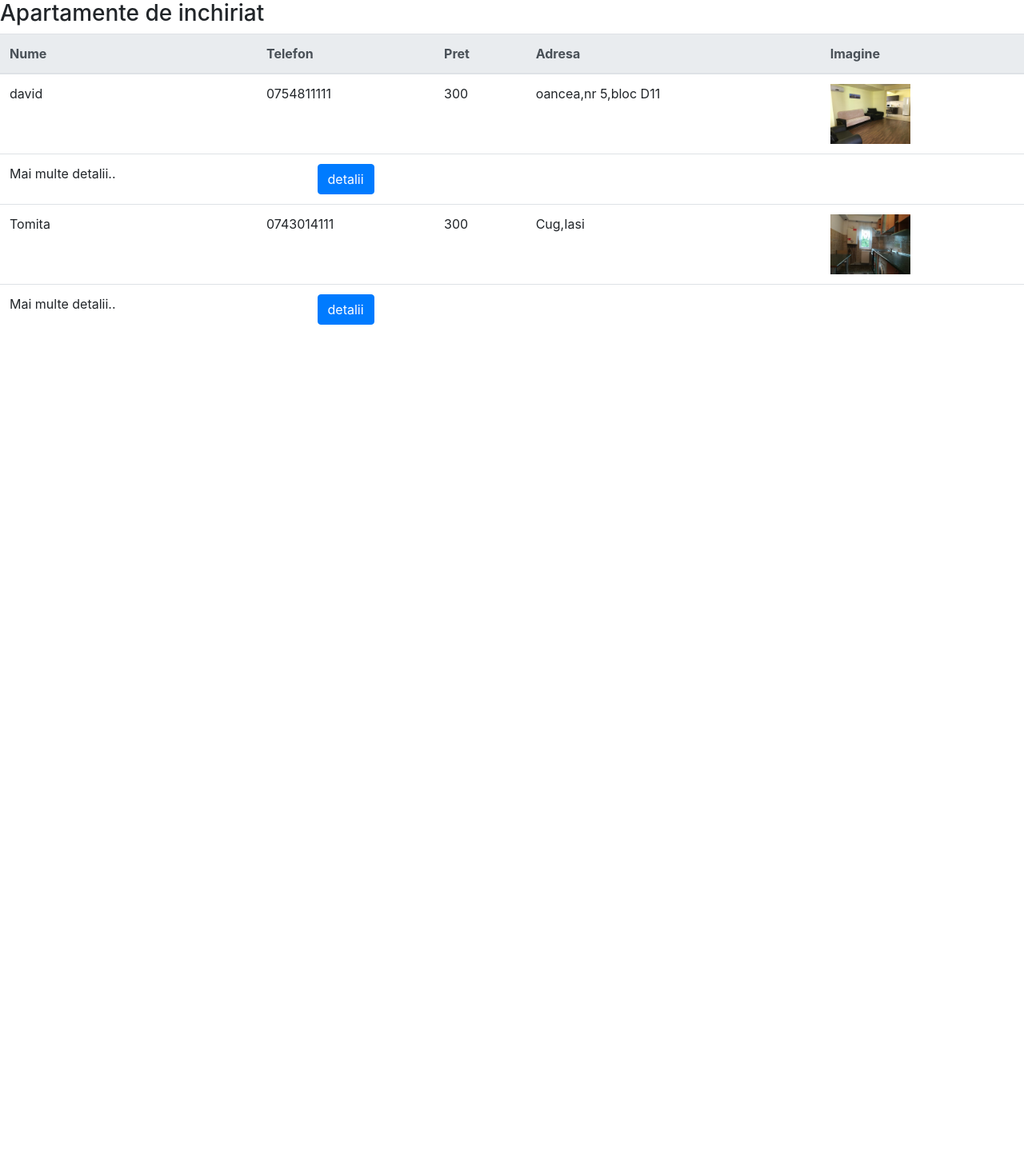
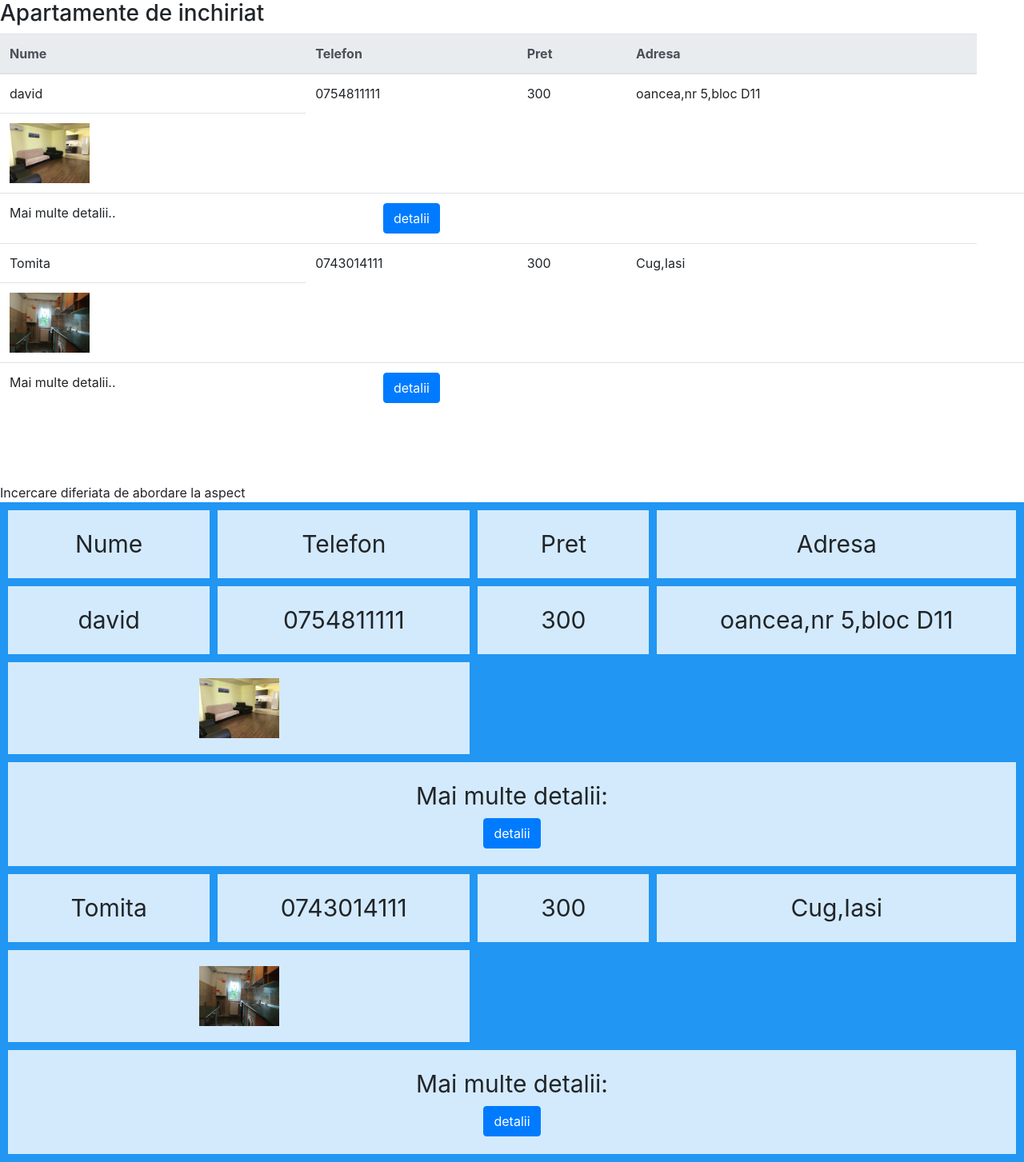
Before and after one commit to BranDavidIonel/ApartamenteDeInchiriat, a CodeIgniter app: page /database/ in a window 1280 px wide. Shown: the part 96-1549 px from the top of the page at 80% size. Before the commit the page ends 502 px from the top, so only its background shows below. Run offline with CodeIgniter, Linux system fonts and the light colour scheme; data comes from the database, SQL or seed files in the repository; some libraries are stand-ins or nearby versions.

Commit message:
try other option for v_apartament

```diff
--- a/application/views/header.php
+++ b/application/views/header.php
@@ -9,6 +9,7 @@
         <script src="https://code.jquery.com/jquery-3.2.1.slim.min.js" integrity="sha384-KJ3o2DKtIkvYIK3UENzmM7KCkRr/rE9/Qpg6aAZGJwFDMVNA/GpGFF93hXpG5KkN" crossorigin="anonymous"></script>
         <script src="https://cdnjs.cloudflare.com/ajax/libs/popper.js/1.12.9/umd/popper.min.js" integrity="sha384-ApNbgh9B+Y1QKtv3Rn7W3mgPxhU9K/ScQsAP7hUibX39j7fakFPskvXusvfa0b4Q" crossorigin="anonymous"></script>
         <script src="https://maxcdn.bootstrapcdn.com/bootstrap/4.0.0/js/bootstrap.min.js" integrity="sha384-JZR6Spejh4U02d8jOt6vLEHfe/JQGiRRSQQxSfFWpi1MquVdAyjUar5+76PVCmYl" crossorigin="anonymous"></script>
+        <link rel="stylesheet" type="text/css" href=" <?php echo base_url().'/assets/css/style_v_apartamente.css';?>"
     </head>
 
     <enav class="navbar navbar-expand-lg navbar-light bg-info">
--- a/application/views/v_apartamente.php
+++ b/application/views/v_apartamente.php
@@ -11,7 +11,7 @@
         <th>Telefon</th>
         <th>Pret</th>
         <th>Adresa</th>
-        <th>Imagine</th>
+        <!--<th>Imagine</th>-->
       </tr>
     </thead>
     <tbody>
@@ -34,7 +34,8 @@
         <td><?php echo $post->telefon;?></td>
         <td><?php echo $post->pret;?></td>
         <td><?php echo $post->adresa;?></td>
-
+      </tr>
+      <tr>
         <?php
         $imagini=$post->imagine;
         $imaginiSplit= explode(',', $imagini);
@@ -69,4 +70,40 @@
       <?php endif;?>
     </tbody>
   </table>
+
+   <!-- other option for table with date   -->
+   <br><br><br>
+   Incercare diferiata de abordare la aspect
+   <br>
+   <div class="grid-container">
+  <div class="itemHeader">Nume</div>
+  <div class="itemHeader">Telefon</div>
+  <div class="itemHeader">Pret</div>
+  <div class="itemHeader">Adresa</div>
+   <?php if(count($posts)):?>
+   <?php foreach ($posts as $post):?>
+   <?php echo '<div class="itemLineCol1">'.$post->nume.'</div>';?>
+   <?php echo '<div class="itemLineCol2">'.$post->telefon.'</div>';?>
+   <?php echo '<div class="itemLineCol3">'.$post->pret.'</div>';?>
+   <?php echo '<div class="itemLineCol4">'.$post->adresa.'</div>';?>
+    <?php
+        $imagini=$post->imagine;
+        $imaginiSplit= explode(',', $imagini);
+        foreach ($imaginiSplit as $imagine) {
+
+        echo '<div class="itemImage">'.'<img width="100" src="'.base_url().'/assets/imagini/'.$imagine.'"'.'>'.'</div>';
+
+        }
+   ?>
+   <?php
+    echo '<div class="itemDetails">'.'Mai multe detalii:'."<center>".anchor("c_apartamente/view/{$post->id}", 'detalii', $atts)."</center>".'</div>';
+   ?>
+   <?php endforeach; ?>
+   <?php else: ?>
+    <tr>
+    <td>Nu sunt inregistrari</td>
+   </tr>
+   <?php endif;?>
+
+</div>
 <?php include_once 'footer.php';?>
--- /dev/null
+++ b/assets/css/style_v_apartamente.css
@@ -0,0 +1,36 @@
+.grid-container {
+  display: grid;
+ grid-template-columns: auto auto auto auto;
+  grid-gap: 10px;
+  background-color: #2196F3;
+  padding: 10px;
+}
+
+.grid-container > div {
+  background-color: rgba(255, 255, 255, 0.8);
+  text-align: center;
+  padding: 20px 0;
+  font-size: 30px;
+}
+.itemStart{
+    grid-row-start: 1;
+}
+.itemLineCol1{
+  grid-column-start:1;
+}
+.itemLineCol2{
+  grid-column-start:2;
+}
+.itemLineCol3{
+  grid-column-start:3;
+}
+.itemLineCol4{
+  grid-column-start:4;
+}
+
+.itemImage {
+  grid-column-end: span 2;
+}
+.itemDetails{
+  grid-column-end:span 4;
+}
```
